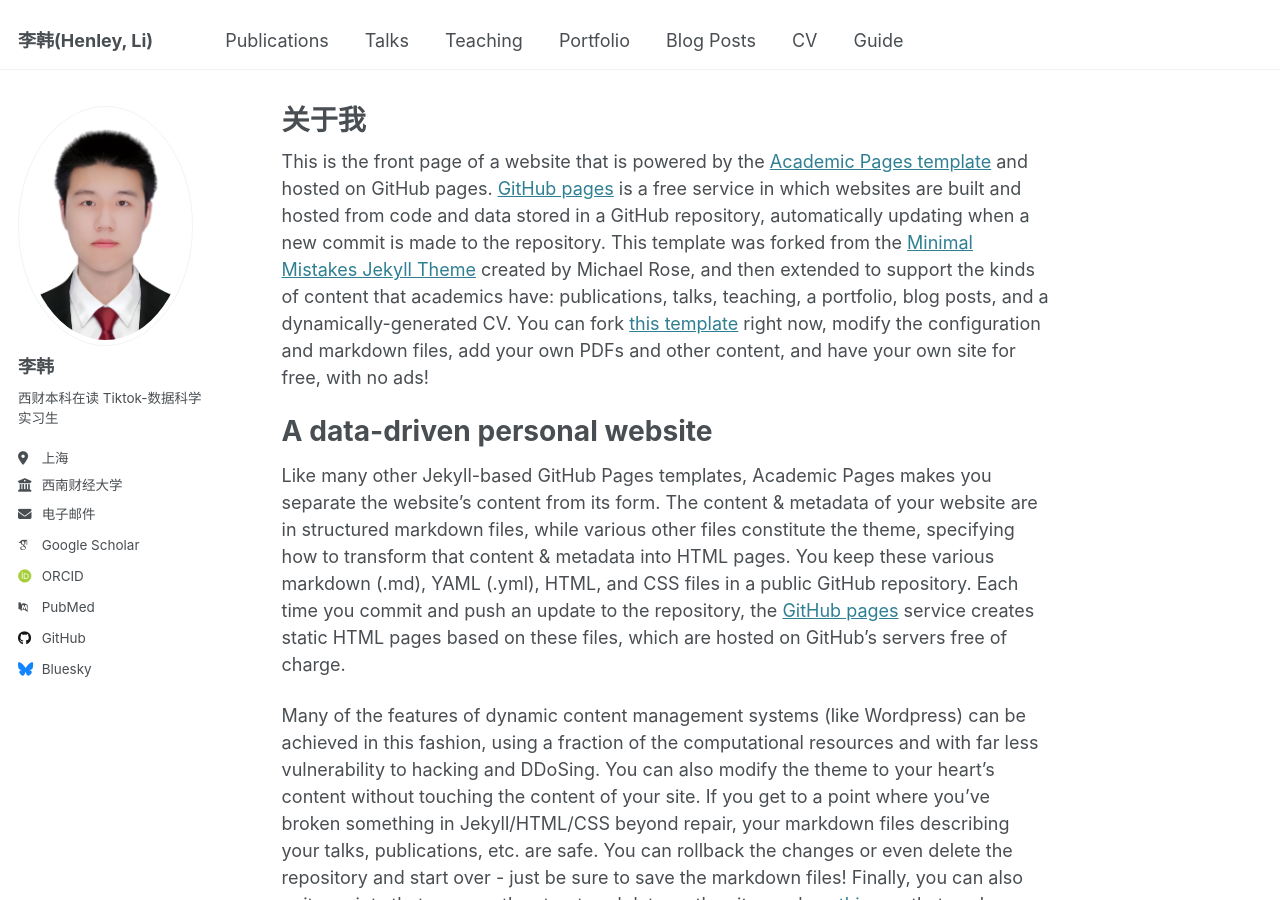
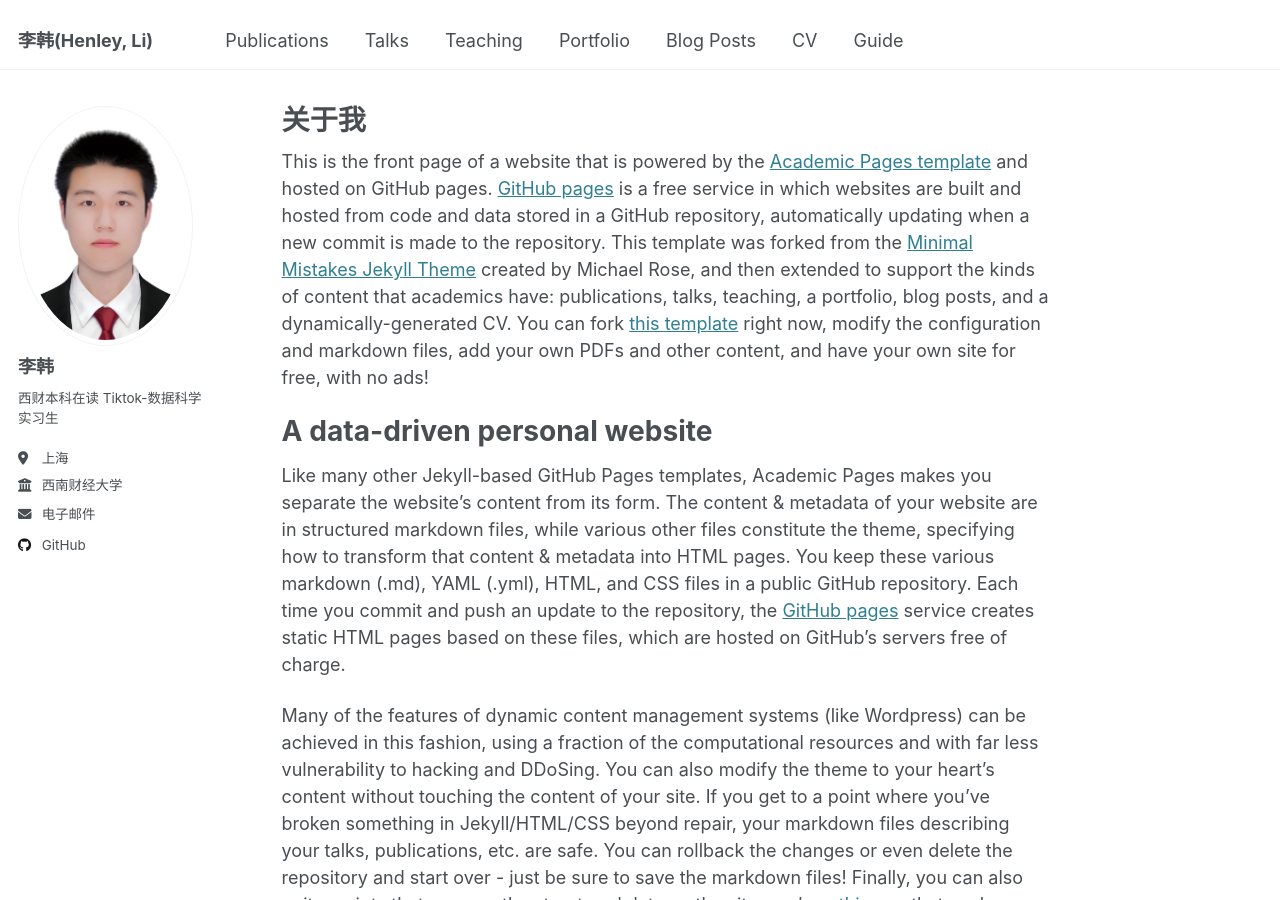
Before and after one commit to Haohanblue/Haohanblue.github.io, a Jekyll site: the page built from _pages/about.md, in a window 1280 px wide and 900 px high. Built offline with Jekyll 4.4.1, drawn with Linux system fonts in a browser that asks for light colours; some web fonts are replaced.

Commit message:
feat:更新配置

```diff
--- a/_config.yml
+++ b/_config.yml
@@ -33,11 +33,11 @@ author:
 
   # Academic websites
   arxiv            : # URL - Update with the correct link to your profile
-  googlescholar    : "https://scholar.google.com/citations?user=PS_CX0AAAAAJ"
+  googlescholar    : # "https://scholar.google.com/citations?user=PS_CX0AAAAAJ"
   impactstory      : # URL
-  orcid            : "http://orcid.org/yourorcidurl"
+  orcid            : # "http://orcid.org/yourorcidurl"
   semantic         : # URL
-  pubmed           : "https://www.ncbi.nlm.nih.gov/pubmed/?term=john+snow"
+  pubmed           : # "https://www.ncbi.nlm.nih.gov/pubmed/?term=john+snow"
   researchgate     : # URL
   scopus           : # URL
 
@@ -45,12 +45,12 @@ author:
   bitbucket        : # Username - Update with your username on the site
   codepen          : # Username
   dribbble         : # Username
-  github           : "academicpages"
+  github           : "Haohanblue"
   kaggle           : # Username
   stackoverflow    : # User number or user number and name (i.e., use "1" or "1/jeff-atwood")
 
   # Social media
-  bluesky          : "bsky.app" # Replace this with you Bluesky username
+  bluesky          : # "bsky.app" # Replace this with you Bluesky username
   facebook         : # Username
   flickr           : # Username
   foursquare       : # Username
```
